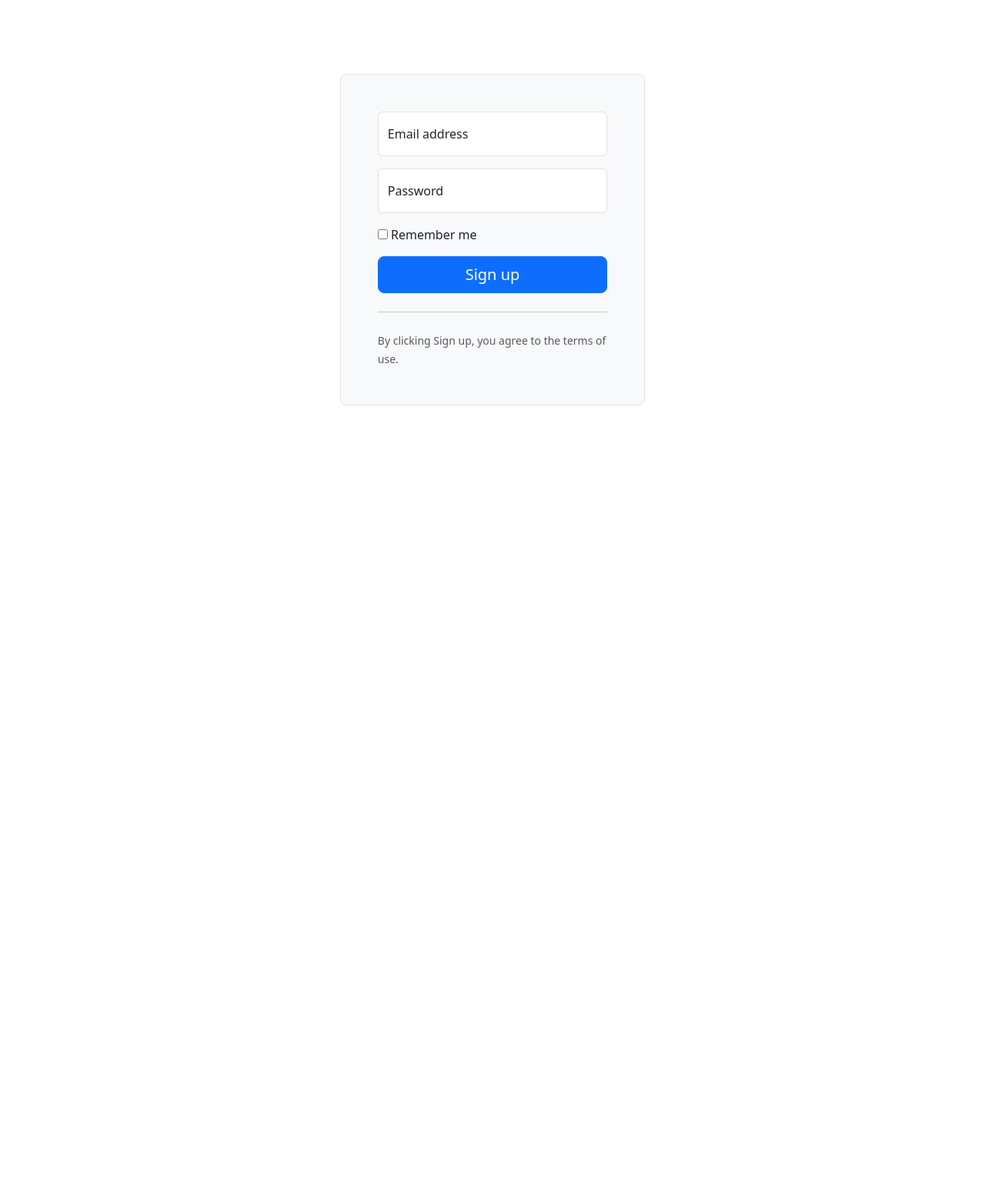
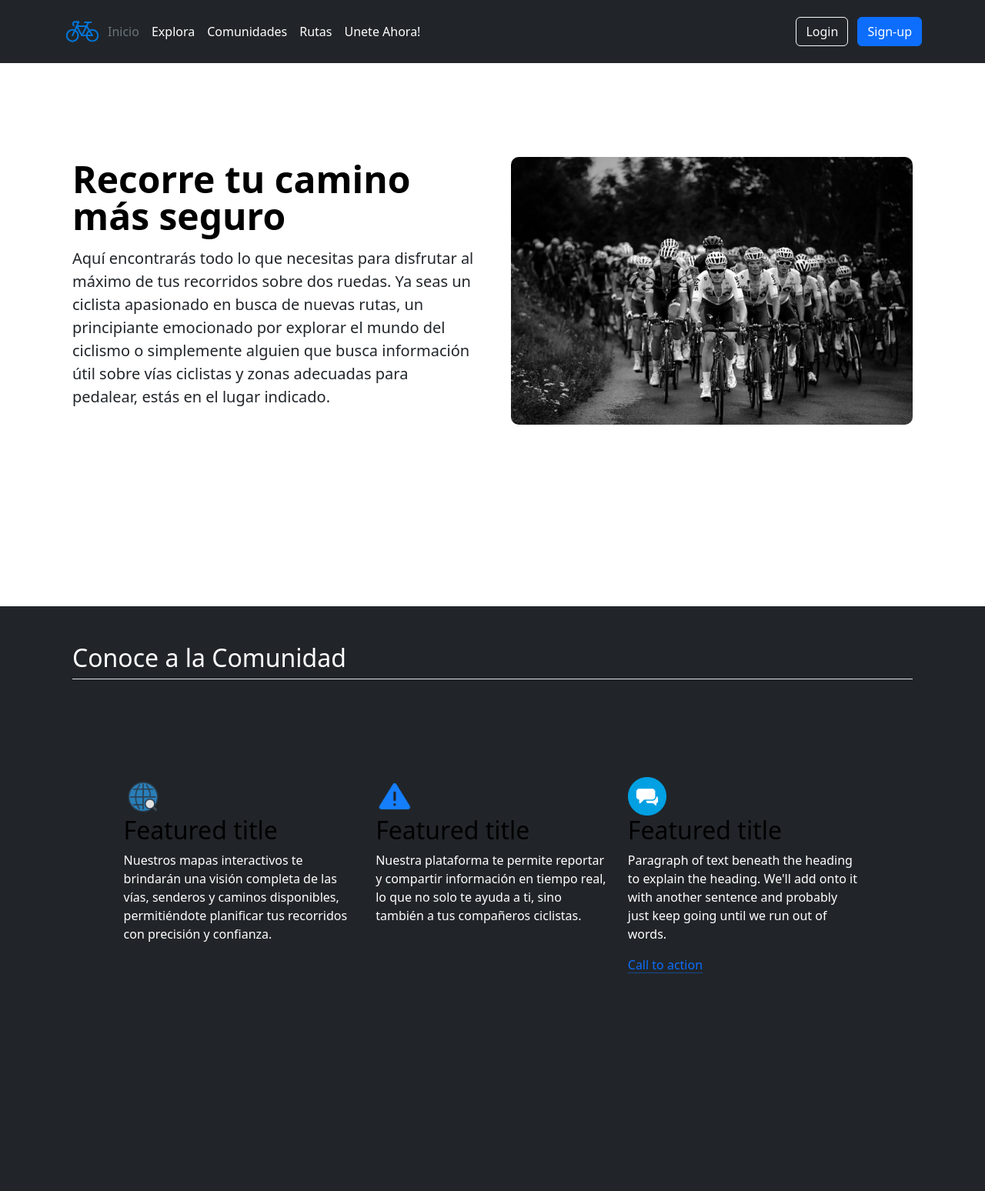
Before and after one commit to ellery25/SecureCycle, a Flask app: page / in a window 1280 px wide. Shown: the whole page at 77% size. Before the commit the page ends 527 px from the top, so only its background shows below. Run offline with Flask 3, Linux system fonts and the light colour scheme.

Commit message:
Corrigiendo HomePage

```diff
--- a/src/app.py
+++ b/src/app.py
@@ -6,6 +6,9 @@ from models.Usuarios import Usuario, UsuarioSchema
 from models.Rutas import Rutas, RutasSchema
 from models.Comunidad import Comunidad, ComunidadSchema
 from models.Comments import Comments, CommentsSchema
+
+app.static_url_path = '/static'
+app.static_folder = 'static'
 
 usuarios_schema = UsuarioSchema()
 usuarios_schema = UsuarioSchema(many = True)
@@ -22,7 +25,7 @@ comments_schema = CommentsSchema(many = True)
 @app.route('/', methods=['GET'])
 def index():
 
-    return render_template("login.html")
+    return render_template("HomePage.html")
 
 @app.route('/ingresar', methods=['POST'])
 def ingresar():
--- a/src/config/templates/HomePage.html
+++ b/src/config/templates/HomePage.html
@@ -1,6 +1,3 @@
-{% extends "layout.html" %}
-
-{% block content %}
 <!DOCTYPE html>
 <html lang="en">
 <head>
@@ -8,128 +5,78 @@
     <meta name="viewport" content="width=device-width, initial-scale=1.0">
     <link rel="preconnect" href="https://fonts.googleapis.com">
     <link rel="preconnect" href="https://fonts.gstatic.com" crossorigin>
-    <link href="https://fonts.googleapis.com/css2?family=Arimo&display=swap" rel="stylesheet">
     <link href="https://cdn.jsdelivr.net/npm/bootstrap@5.3.1/dist/css/bootstrap.min.css" rel="stylesheet" integrity="sha384-4bw+/aepP/YC94hEpVNVgiZdgIC5+VKNBQNGCHeKRQN+PtmoHDEXuppvnDJzQIu9" crossorigin="anonymous">
-    <link rel="stylesheet" href="styles/styles.css">
     <title>SecureCycle</title>
 </head>
 <body>
-    <header>
-        <nav class="navbar navbar-expand-lg bg-body-tertiary">
-            <div class="container-fluid">
-              <a class="navbar-brand" href="#">SecureCycle</a>
-              <button class="navbar-toggler" type="button" data-bs-toggle="collapse" data-bs-target="#navbarSupportedContent" aria-controls="navbarSupportedContent" aria-expanded="false" aria-label="Toggle navigation">
-                <span class="navbar-toggler-icon"></span>
-              </button>
-              <div class="collapse navbar-collapse" id="navbarSupportedContent">
-                <ul class="navbar-nav me-auto mb-2 mb-lg-0">
-                  <li class="nav-item">
-                    <a class="nav-link active" aria-current="page" href="#introduction">Home</a>
-                  </li>
-                  <li class="nav-item">
-                    <a class="nav-link" href="#maps">Maps</a>
-                  </li>
-                    <a class="nav-link" href="#alerts">Alerts</a>
-                  </li>
-                  <li>
-                    <a class="nav-link" href="#comunity">Comunity</a>
-                  </li>
+
+  <header class="p-3 text-bg-dark">
+    <div class="container">
+      <div class="d-flex flex-wrap align-items-center justify-content-center justify-content-lg-start">
+        <a href="/" class="d-flex align-items-center mb-2 mb-lg-0 text-white text-decoration-none">
+          <img src="img/bike-icon.png" width="50" height="50" alt="logo">
+        </a>
+
+        <ul class="nav col-12 col-lg-auto me-lg-auto mb-2 justify-content-center mb-md-0">
+          <li><a href="#" class="nav-link px-2 text-secondary">   Inicio</a></li>
+          <li><a href="#" class="nav-link px-2 text-white">Explora</a></li>
+          <li><a href="#" class="nav-link px-2 text-white">Comunidades</a></li>
+          <li><a href="#" class="nav-link px-2 text-white">Rutas</a></li>
+          <li><a href="#" class="nav-link px-2 text-white">Unete Ahora!</a></li>
         </ul>
-                <form class="d-flex" role="search">
-                  <button class="btnLogin btn btn-outline-success" type="submit">Login</button>
-                  <button class="btn btn-outline-success" type="submit">Register</button>
-                </form>
+
+        <div class="text-end">
+          <button type="button" class="btn btn-outline-light me-2">Login</button>
+          <button type="button" class="btn btn-primary">Sign-up</button>
         </div>
       </div>
-          </nav>
+    </div>
   </header>
-    <section class="introduction-section" id="introduction">
-        <div class="introduction">
-            <div class="container text-center">
-                <h1 class="subtitle">Recorre las calles de manera Segura</h1>
+
+  <section style="height: 85vh; margin-top: 2%;">
+    <div class="container col-xxl-8 px-4 py-5">
+      <div class="row flex-lg-row-reverse align-items-center g-5 py-5">
+        <div class="col-10 col-sm-8 col-lg-6">
+          <img src="img/introductionImg.jpeg" style="border-radius: 10px;" class="d-block mx-lg-auto img-fluid" alt="Bootstrap Themes" width="700" height="500" loading="lazy">
         </div>
-            <img src="img/introductionImg.jpeg" class="introduction-img rounded mx-auto d-block" alt="...">
-            <div class="introduction-text container text-center">
-                <p> Aquí encontrarás todo lo que necesitas para disfrutar al máximo de tus recorridos sobre dos ruedas. Ya seas un ciclista apasionado en busca de nuevas rutas, un principiante emocionado por explorar el mundo del ciclismo o simplemente alguien que busca información útil sobre vías ciclistas y zonas adecuadas para pedalear, estás en el lugar indicado. Nuestra misión es proporcionarte una guía completa y actualizada sobre las mejores vías, consejos de seguridad, reseñas de equipos y mucho más. ¡Prepárate para rodar hacia la aventura y la información de calidad en cada giro!</p>
-            </div>
-        </div>
-    </section>
-    <section class="maps-section" id="maps">
-        <div class="maps">
-            <div class="container text-center">
-                <h1 class="subtitle">
-                    Explora los mapas de tu zona
-                </h1>
-                <div class="container text-center">
-                    <div class="row align-items-center">
-                      <div class="col">
-                        <img src="img/mapSection.PNG" class="map-img rounded mx-auto d-block" alt="...">
-                      </div>
-                      <div class="map-text col">
-                        Nuestros mapas interactivos te brindarán una visión completa de las vías, senderos y caminos disponibles, permitiéndote planificar tus recorridos con precisión y confianza.
-                        <br>
-                        <button type="button" class=" button-explore btn btn-info">Explora</button>
-                      </div>
-                    </div>
+        <div class="col-lg-6">
+          <h1 class="display-5 fw-bold text-body-emphasis lh-1 mb-3">Recorre tu camino más seguro</h1>
+          <p class="lead"> Aquí encontrarás todo lo que necesitas para disfrutar al máximo de tus recorridos sobre dos ruedas. Ya seas un ciclista apasionado en busca de nuevas rutas, un principiante emocionado por explorar el mundo del ciclismo o simplemente alguien que busca información útil sobre vías ciclistas y zonas adecuadas para pedalear, estás en el lugar indicado.</p>
         </div>
       </div>
     </div>
   </section>
-    <section class="alerts-section" id="alerts">
-        <div class="alerts">
-            <div class="container text-center">
-                <h1 class="subtitle">Recibe e informa cualquier tipo de alertas en tu zona</h1>
+
+  <section style="height: 95vh;" class="text-bg-dark">
+    <div class="container px-4 py-5" id="featured-3">
+      <h2 class="pb-2 border-bottom">Conoce a la Comunidad</h2>
+      <div class="row g-4 py-5 row-cols-1 row-cols-lg-3" style="margin: 5%;">
+        <div class="feature col">
+          <img src="img/searchIcon.png" width="50px" height="50px"></img>
+          <h3 class="fs-2 text-body-emphasis">Featured title</h3>
+          <p> Nuestros mapas interactivos te brindarán una visión completa de las vías, senderos y caminos disponibles, permitiéndote planificar tus recorridos con precisión y confianza. </p>
         </div>
-            <div class="container text-center">
-                <div class="row align-items-center">
-                  <div class="col">
-                    <img src="img/alertImg.jpeg" class="map-img rounded mx-auto d-block" alt="...">
+        <div class="feature col">
+            <img src="img/warningIcon.png" width="50px" height="50px"></img>
+          <h3 class="fs-2 text-body-emphasis">Featured title</h3>
+          <p>Nuestra plataforma te permite reportar y compartir información en tiempo real, lo que no solo te ayuda a ti, sino también a tus compañeros ciclistas.</p>
         </div>
-                  <div class="map-text col">
-                    Tu seguridad y comodidad son nuestra máxima prioridad. Queremos que cada uno de tus viajes en bicicleta sea una experiencia sin preocupaciones y llena de alegría. Es por eso que te brindamos la oportunidad de no solo explorar nuevas rutas, sino también de mantenerte informado y conectado con otros ciclistas en la comunidad.
-                    <br>
-                    <button type="button" class=" button-explore btn btn-info">Únete a nuestra Comunidad</button>
-                  </div>
-                </div>
+        <div class="feature col">
+            <img src="img/commentIcon.png" width="50px" height="50px"></img>
+          <h3 class="fs-2 text-body-emphasis">Featured title</h3>
+          <p>Paragraph of text beneath the heading to explain the heading. We'll add onto it with another sentence and probably just keep going until we run out of words.</p>
+          <a href="#" class="icon-link">
+            Call to action
+            <svg class="bi"><use xlink:href="#chevron-right"/></svg>
+          </a>
         </div>
       </div>
     </div>
   </section>
-    <section class="comunity-section" id="comunity">
-        <div class="comunity">
-            <div class="container text-center">
-                <h1 class="subtitle">Únete a nuestra comunidad</h1>
-            </div>
-            <div class="container text-center">
-                <div class="row align-items-center">
-                    <div class="col">
-                        <form>
-                            <div class="mb-3">
-                              <label for="exampleInputEmail1" class="form-label">Email address</label>
-                              <input type="email" class="form-control" id="exampleInputEmail1" aria-describedby="emailHelp">
-                              <div id="emailHelp" class="form-text">We'll never share your email with anyone else.</div>
-                            </div>
-                            <div class="mb-3">
-                              <label for="exampleInputPassword1" class="form-label">Password</label>
-                              <input type="password" class="form-control" id="exampleInputPassword1">
-                            </div>
-                            <div class="mb-3 form-check">
-                              <input type="checkbox" class="form-check-input" id="exampleCheck1">
-                              <label class="form-check-label" for="exampleCheck1">Check me out</label>
-                            </div>
-                            <button type="submit" class="button-explore btn btn-primary">Go!</button>
-                          </form>
-                    </div>
-                    <div class="col">
-                        <img src="img/bike.png" class="comunity-img rounded mx-auto d-block" alt="...">
-                    </div>
-                </div>
-            </div>
-        </div>
-    </section>
-    <footer>
-        Copyright 2023
-    </footer>
+
+
+    <script src="https://cdn.jsdelivr.net/npm/bootstrap@5.3.2/dist/js/bootstrap.bundle.min.js" integrity="sha384-C6RzsynM9kWDrMNeT87bh95OGNyZPhcTNXj1NW7RuBCsyN/o0jlpcV8Qyq46cDfL" crossorigin="anonymous"></script>
+    <script src="https://cdn.jsdelivr.net/npm/@popperjs/core@2.11.8/dist/umd/popper.min.js" integrity="sha384-I7E8VVD/ismYTF4hNIPjVp/Zjvgyol6VFvRkX/vR+Vc4jQkC+hVqc2pM8ODewa9r" crossorigin="anonymous"></script>
+    <script src="https://cdn.jsdelivr.net/npm/bootstrap@5.3.2/dist/js/bootstrap.min.js" integrity="sha384-BBtl+eGJRgqQAUMxJ7pMwbEyER4l1g+O15P+16Ep7Q9Q+zqX6gSbd85u4mG4QzX+" crossorigin="anonymous"></script>
 </body>
 </html>
-{% enblock %}
--- a/src/config/templates/layout.html
+++ b/src/config/templates/layout.html
@@ -6,6 +6,7 @@
     <title>Document</title>
     <link href="https://cdn.jsdelivr.net/npm/bootstrap@5.3.2/dist/css/bootstrap.min.css" rel="stylesheet" integrity="sha384-T3c6CoIi6uLrA9TneNEoa7RxnatzjcDSCmG1MXxSR1GAsXEV/Dwwykc2MPK8M2HN" crossorigin="anonymous">
     <script >src="https://ajax.googleapis.com/ajax/libs/jquery/3.7.1/jquery.min.js"</script>
+    <link rel="stylesheet" href="static/styles/styles.css">
   </head>
 <body>
 
```
Also changed, not shown: src/config/templates/styles/styles.css (deleted, +0 -93 lines), src/config/templates/img/alertImg.jpeg (deleted), src/config/templates/img/bike-icon.png (added), src/config/templates/img/bike.png (deleted), src/config/templates/img/commentIcon.png (added), src/config/templates/img/logosecurecycle.PNG (added), src/config/templates/img/mapSection.PNG (deleted), src/config/templates/img/searchIcon.png (added), src/config/templates/img/securecycleimg.PNG (added), src/config/templates/img/warningIcon.png (added), 1 other file. Lines whose indentation alone changed are shown as unchanged.
